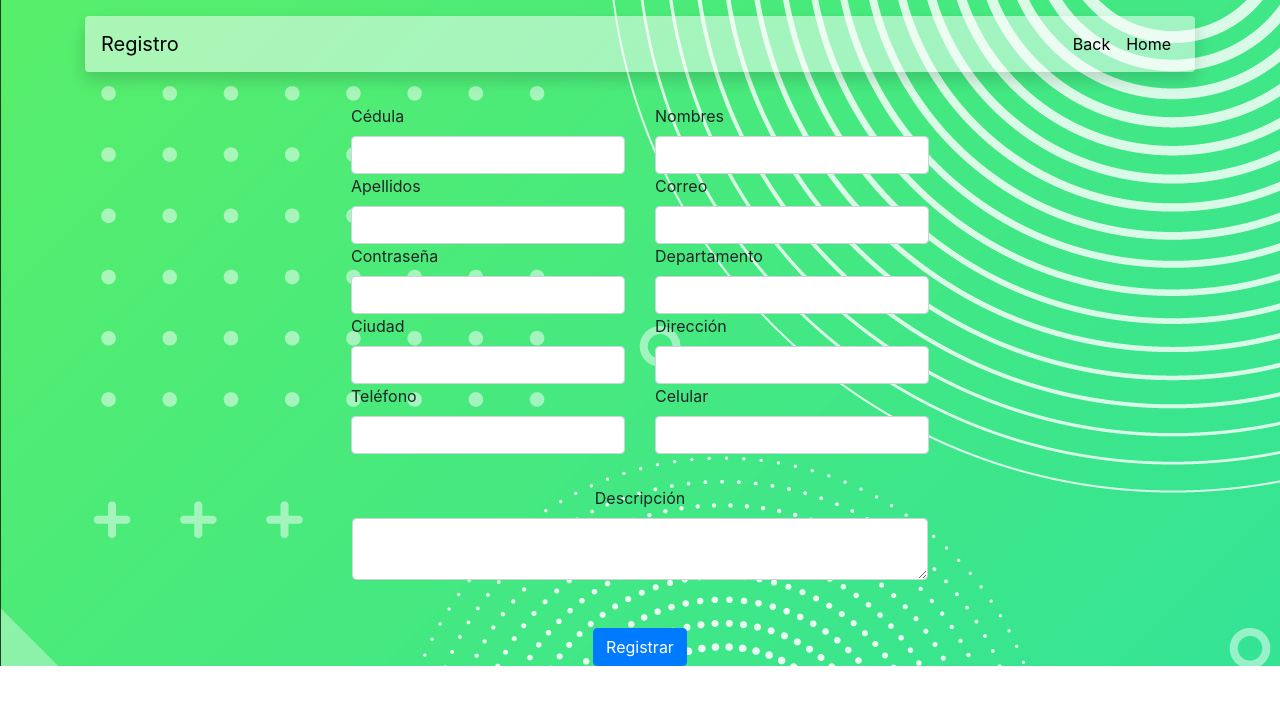
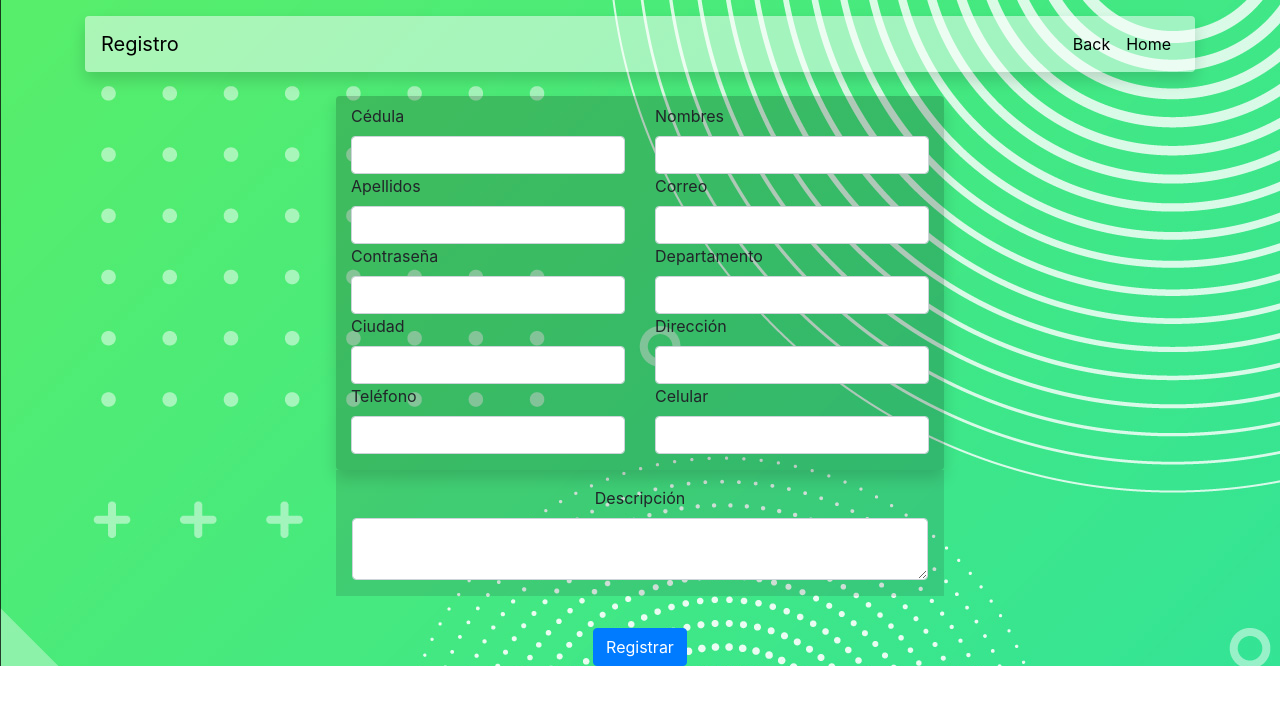
Before and after one commit to Jhusseth/Pets_Care, a Nuxt app in the folder Pets_Care_Nuxt/: page /registerColl in a window 1280 px wide. Shown: the top 704 px of the page. Built offline with nearby package versions, Linux system fonts and the light colour scheme.

Commit message:
add shadow to component register and fix problems con colors in component register

```diff
--- a/Pets_Care_Nuxt/components/Header.vue
+++ b/Pets_Care_Nuxt/components/Header.vue
@@ -31,7 +31,7 @@ export default {
 <style scoped>
 
 nav{
-    background-color: rgba(255,256,255,0.50);
+    background-color: rgba(255,255,255,0.50);
 }
 .navbar-brand{
     color:black
--- a/Pets_Care_Nuxt/components/HeaderMenu.vue
+++ b/Pets_Care_Nuxt/components/HeaderMenu.vue
@@ -25,7 +25,7 @@ export default {
 
 <style scoped>
 nav{
-    background-color: rgba(255,256,255,0.50);
+    background-color: rgba(255,255,255,0.50);
 }
 .navbar-brand{
     color:black
--- a/Pets_Care_Nuxt/components/HeaderRegister.vue
+++ b/Pets_Care_Nuxt/components/HeaderRegister.vue
@@ -28,7 +28,7 @@ export default {
 
 <style scoped>
 nav{
-    background-color: rgba(255,256,255,0.50);
+    background-color: rgba(255,255,255,0.50);
 }
 .navbar-brand{
     color:black
--- a/Pets_Care_Nuxt/components/Register.vue
+++ b/Pets_Care_Nuxt/components/Register.vue
@@ -5,7 +5,7 @@
         </div>
         <div class= "d-flex justify-content-center mt-4">
             <form>
-                <div class="row">
+                <div class=" form-r row shadow rounded">
                     <div class="col mt-2 mb-3">
                         <label for="exampleInputEmail1">Cédula</label>
                         <input type="email" class="form-control" id="exampleInputEmail1" aria-describedby="emailHelp">
@@ -31,7 +31,7 @@
                         <input type="email" class="form-control" id="exampleInputEmail1" aria-describedby="emailHelp">
                     </div>
                 </div>
-                <div class= "row d-flex justify-content-center mb-3">
+                <div class= "row form-d d-flex justify-content-center mb-3">
                     <div class= "d-flex justify-content-center mt-3">
                     <label for="exampleInputEmail1">Descripción</label>
                     </div>
@@ -57,6 +57,13 @@ export default {
 }
 </script>
 
-<style>
+<style scoped>
+
+.form-r{
+    background-color: rgba(0,0,0,0.20);
+}
+.form-d{
+    background: #21252924;
+}
 
 </style>
--- a/Pets_Care_Nuxt/pages/registerUser.vue
+++ b/Pets_Care_Nuxt/pages/registerUser.vue
@@ -17,8 +17,5 @@ export default {
 </script>
 
 <style scoped>
-/* .rows{
-    background:silver;
-} */
 
 </style>
```
